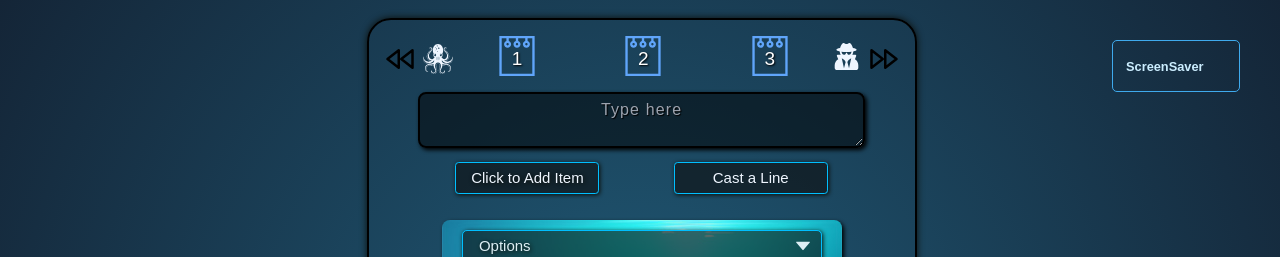
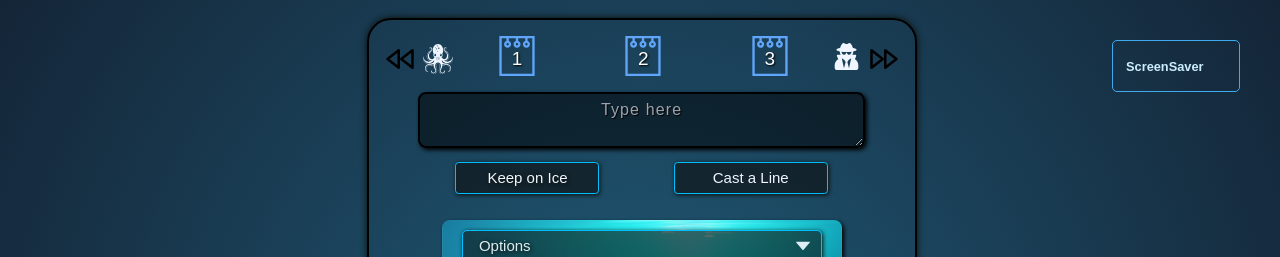
Before and after one commit to MyBaBB/MyBABB-Remember, a React (Vite) app: page / in a window 1280 px wide. Shown: the top 257 px of the page. Built offline with nearby package versions, Linux system fonts and the light colour scheme; some icons are missing.

Commit message:
added a cast a line button that emails

```diff
--- a/src/TodoFolder/NewTodoForm.jsx
+++ b/src/TodoFolder/NewTodoForm.jsx
@@ -145,7 +145,7 @@ export function NewTodoForm({ onSubmit }) {
                       whitespace-nowrap from-blue-700 to-blue-950  text-blue-50
                            hover:bg-gradient-to-b "
             >
-          <span className="font-PTSerif-Bold">Click to Add Item</span>
+          <span className="font-PTSerif-Bold">Keep on Ice</span>
         </button>
       <a href="mailto:" className=" btn3 relative m-auto mb-8 flex justify-center
            from-blue-700 to-blue-950 text-blue-50
```
